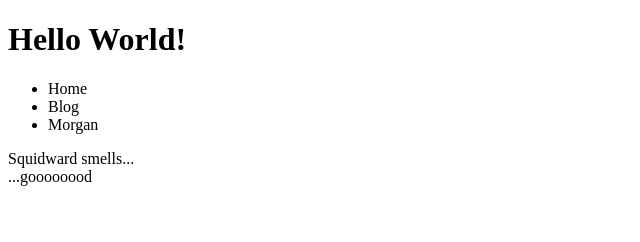
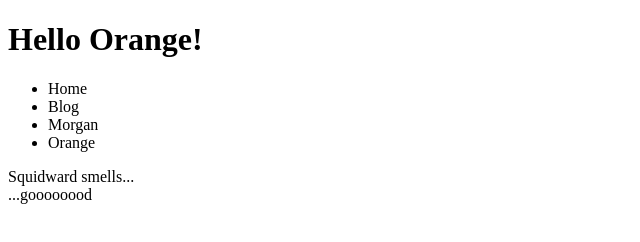
Before and after one commit to ackentdev/github-shared-repo-practice, a plain HTML site: page index.html in a window 1280 px wide. Shown: the whole page, without its empty margins (0-640 px from the left). Drawn offline with Linux system fonts and the light colour scheme.

Commit message:
added orange

```diff
--- a/index.html
+++ b/index.html
@@ -6,12 +6,13 @@
     <title>Document</title>
 </head>
 <body>
-    <h1>Hello World!</h1>
+    <h1>Hello Orange!</h1>
     <nav>
         <ul>
             <li href="#/home">Home</li>
             <li>Blog</li>
             <li>Morgan</li>
+            <li>Orange</li>
         </ul>
     </nav>
     <footer>Squidward smells...</footer>
```
